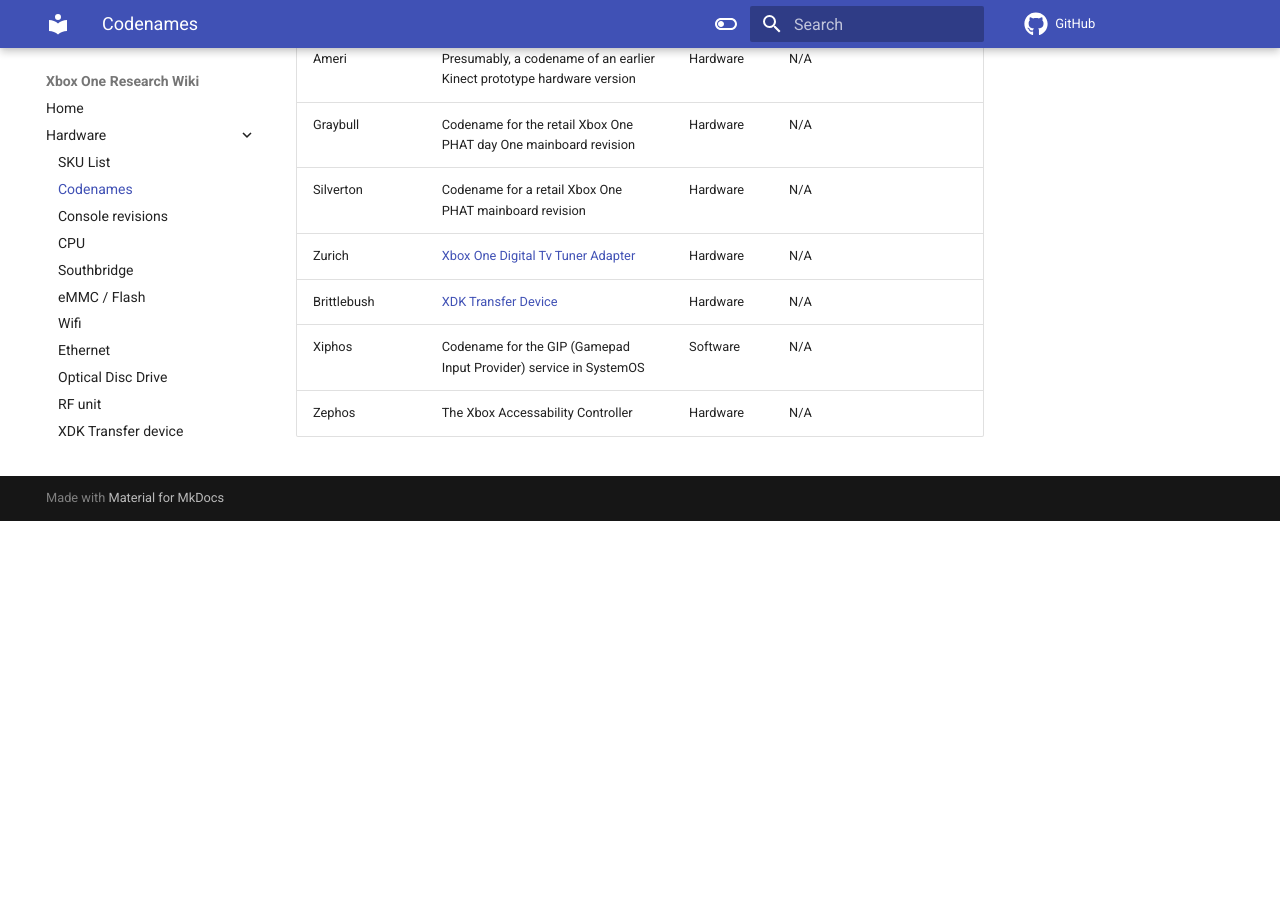
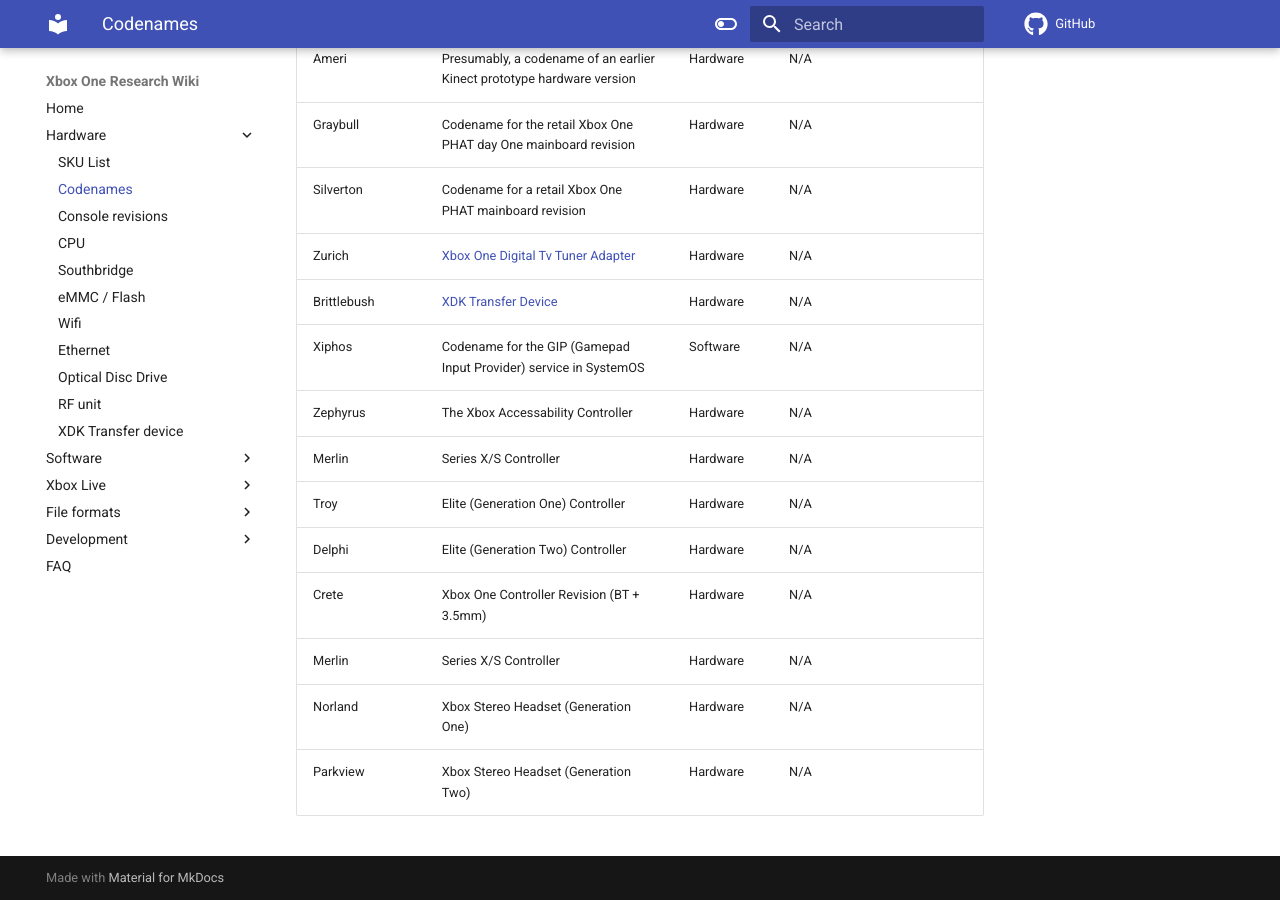
Before and after one commit to xboxoneresearch/wiki, an MkDocs documentation site: the page built from docs/codenames.md, in a window 1280 px wide and 900 px high, scrolled down 957 px. Built offline with MkDocs 1.6.1 and Material for MkDocs 9.7.7, drawn with Linux system fonts in a browser that asks for light colours; comment, search, counter and statistics services are not loaded; before the commit the page ends 1478 px from its top, so only the background shows below that; some of the changed text lies outside the part shown.

Commit message:
Added most controller codenames

```diff
--- a/docs/codenames.md
+++ b/docs/codenames.md
@@ -20,4 +20,11 @@
 | Zurich | [Xbox One Digital Tv Tuner Adapter](https://www.amazon.de/Xbox-One-Digital-TV-Tuner/dp/B00E97HVJI)   |  Hardware | N/A |
 | Brittlebush | [XDK Transfer Device](xdk_transfer.md)   |  Hardware | N/A |
 | Xiphos | Codename for the GIP (Gamepad Input Provider) service in SystemOS |  Software | N/A |
-| Zephos | The Xbox Accessability Controller | Hardware | N/A |
+| Zephyrus | The Xbox Accessability Controller | Hardware | N/A |
+| Merlin | Series X/S Controller | Hardware | N/A |
+| Troy | Elite (Generation One) Controller | Hardware | N/A |
+| Delphi | Elite (Generation Two) Controller | Hardware | N/A |
+| Crete | Xbox One Controller Revision (BT + 3.5mm) | Hardware | N/A |
+| Merlin | Series X/S Controller | Hardware | N/A |
+| Norland | Xbox Stereo Headset (Generation One) | Hardware | N/A |
+| Parkview | Xbox Stereo Headset (Generation Two) | Hardware | N/A |
```
Also changed, not shown: other parts of docs/codenames.md (+1 -1 lines).
